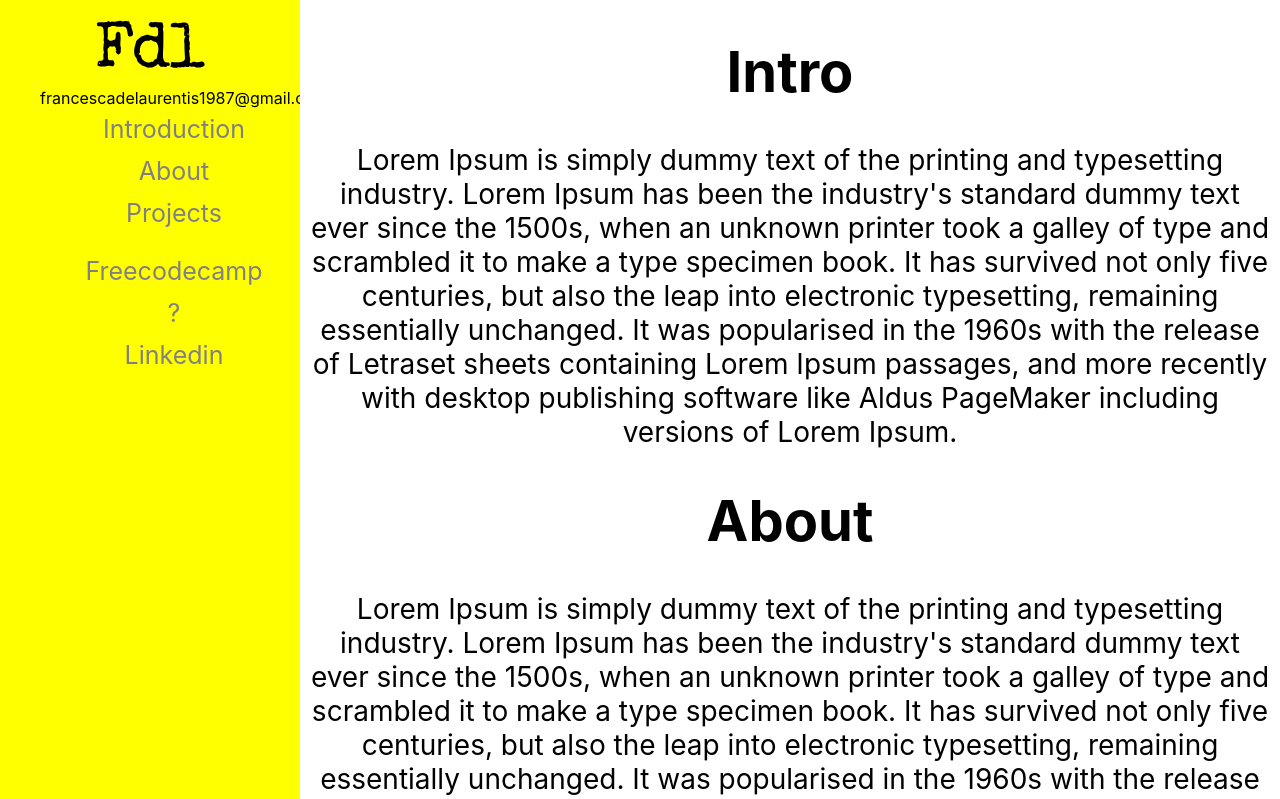
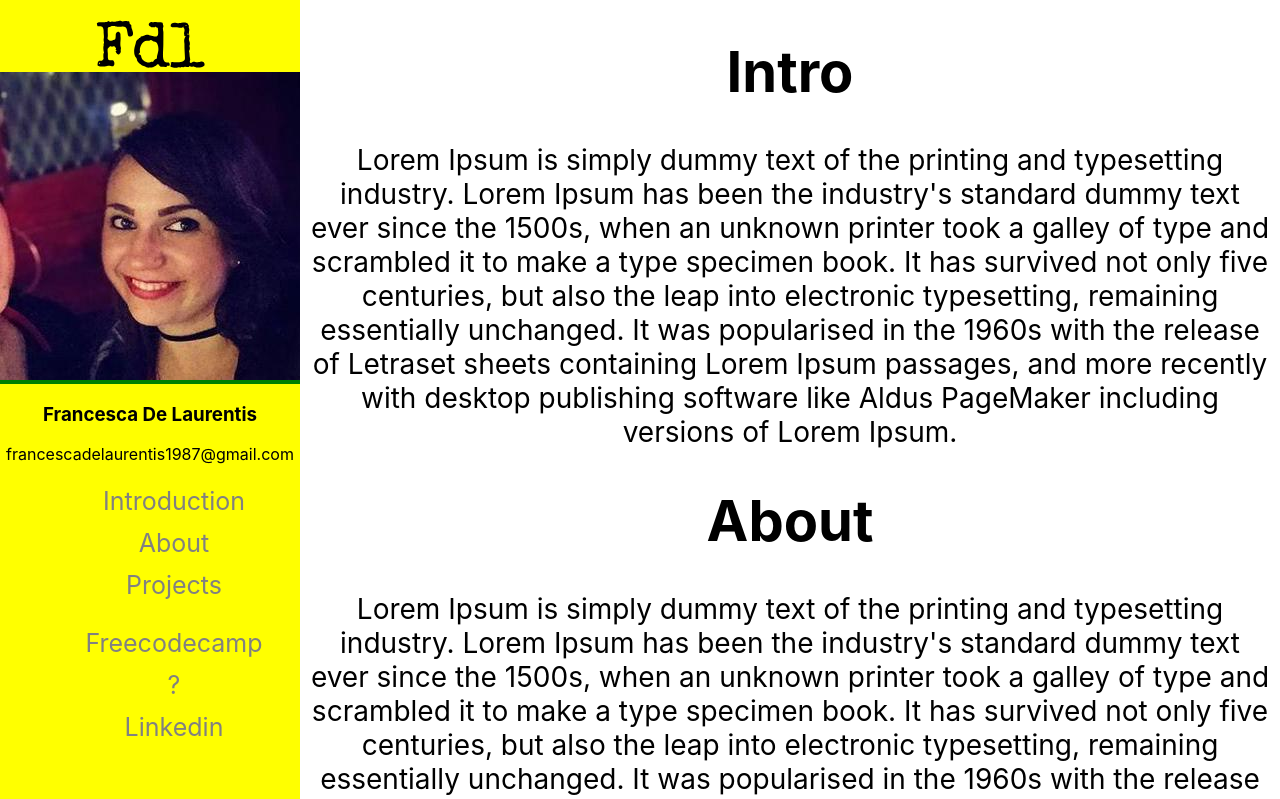
Before and after one commit to frannyfra/myPortfolio, a React (Create React App) app: page / in a window 1280 px wide. Shown: the top 799 px of the page. Built offline with nearby package versions, Linux system fonts and the light colour scheme.

Commit message:
add profile pic to nav bar

```diff
--- a/src/components/NavBar.css
+++ b/src/components/NavBar.css
@@ -29,6 +29,12 @@
 
   }
 
+  .author-img {
+    background-color: green;
+  }
+
+
+
   @media screen and (max-height: 450px) {
     .navigation {padding-top: 15px;}
     .navigation a {font-size: 18px;}
--- a/src/components/NavBar.js
+++ b/src/components/NavBar.js
@@ -1,23 +1,27 @@
 import React from 'react';
 // import { BrowserRouter, Route, Link } from 'react-router-dom';
 import logo from '../Assets/Logo.svg';
+import profilePic from '../Assets/Francesca.jpeg';
 import "./NavBar.css";
+// import { url } from 'inspector';
 // import about from './About';
 // import projects from './Projects';
 // import introduction from './Introduction';
 
-class NavBar extends React.Component {
+class NavBar extends React.Component{
 	render() {
 		return (
-        <div className="navigation">
-        <img src={logo} className="logo" alt="full name initials" />
+      <div className="navigation">
 
-
-
+        <div className="text-center">
+          <img src={logo} className="logo" alt="full name initials" />
+          <div className="author-img"><img src={profilePic} /></div>
+          <h3 id="full-name">Francesca De Laurentis</h3>
+          <span className="email">francescadelaurentis1987@gmail.com</span>
+        </div>
 
         <div className="navigation-sub">
           <ul id="nav">
-            <span>francescadelaurentis1987@gmail.com</span>
             <li><a href="introduction">Introduction</a></li>
             <li><a href="about">About</a></li>
             <li><a href="projects">Projects</a></li>
```
Also changed, not shown: src/Assets/Francesca.jpeg (added).
